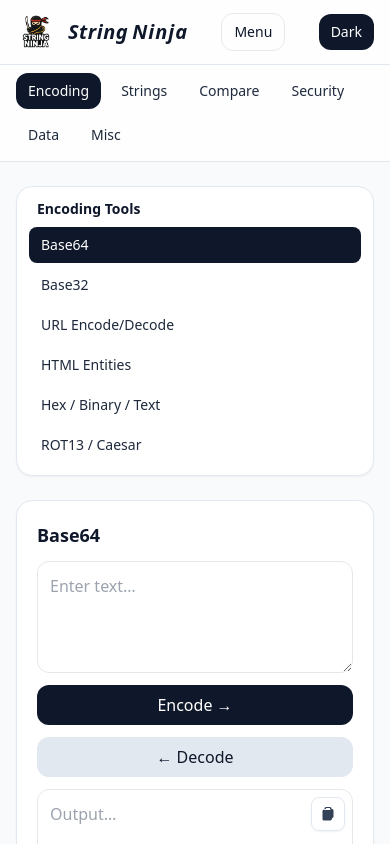
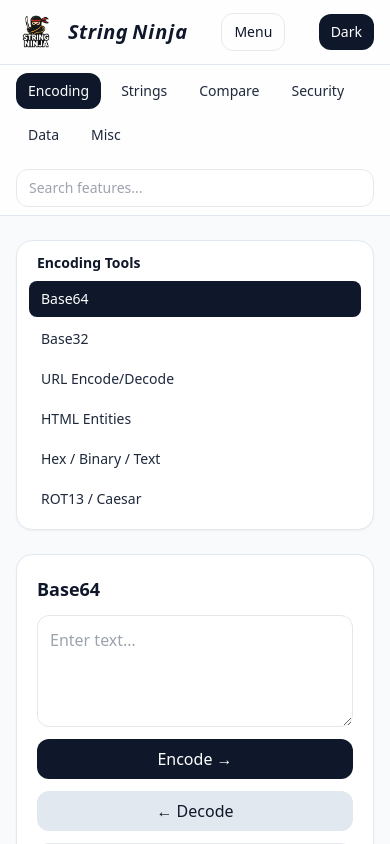
Before and after one commit to pushkar-r/String-Ninja, a React (Vite) app: page / in a window 390 px wide. Both pictures are taken after a click on the button "Menu". Shown: the top 844 px of the page. Built offline with nearby package versions, Linux system fonts and the light colour scheme.

Commit message:
mobile search fix

```diff
--- a/src/App.tsx
+++ b/src/App.tsx
@@ -138,6 +138,35 @@ export default function App() {
               <NavItem to="/security">Security</NavItem>
               <NavItem to="/data">Data</NavItem>
               <NavItem to="/misc">Misc</NavItem>
+              <div className="w-full">
+                <input
+                  list="tool-suggestions-m"
+                  value={q}
+                  onChange={e => {
+                    const v = e.target.value
+                    setQ(v)
+                    const exact = tools.find(t => t.label.toLowerCase() === v.toLowerCase())
+                    if (exact) { navigate(exact.path); setQ(''); setMobileOpen(false); (e.currentTarget as HTMLInputElement).blur() }
+                  }}
+                  onKeyDown={e => {
+                    if (e.key === 'Enter') {
+                      e.preventDefault()
+                      setTimeout(() => {
+                        const v = (e.currentTarget as HTMLInputElement).value.trim()
+                        const exact = tools.find(t => t.label.toLowerCase() === v.toLowerCase())
+                        if (exact) { navigate(exact.path); setQ(''); setMobileOpen(false); (e.currentTarget as HTMLInputElement).blur(); return }
+                        const t = tools.find(t => t.label.toLowerCase().includes(v.toLowerCase()))
+                        if (t) { navigate(t.path); setQ(''); setMobileOpen(false); (e.currentTarget as HTMLInputElement).blur() }
+                      }, 0)
+                    }
+                  }}
+                  placeholder="Search features..."
+                  className="mt-2 w-full px-3 py-2 rounded-xl text-sm border dark:bg-slate-900"
+                />
+                <datalist id="tool-suggestions-m">
+                  {tools.map(t => <option key={t.path} value={t.label} />)}
+                </datalist>
+              </div>
             </div>
           </div>
         )}
```
